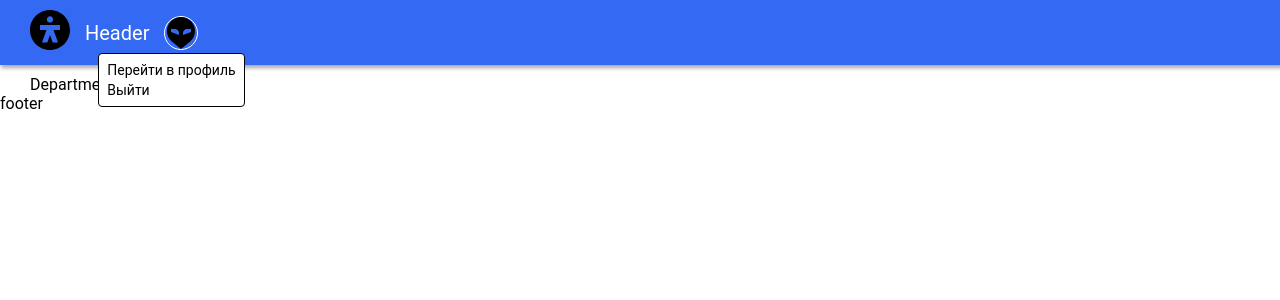
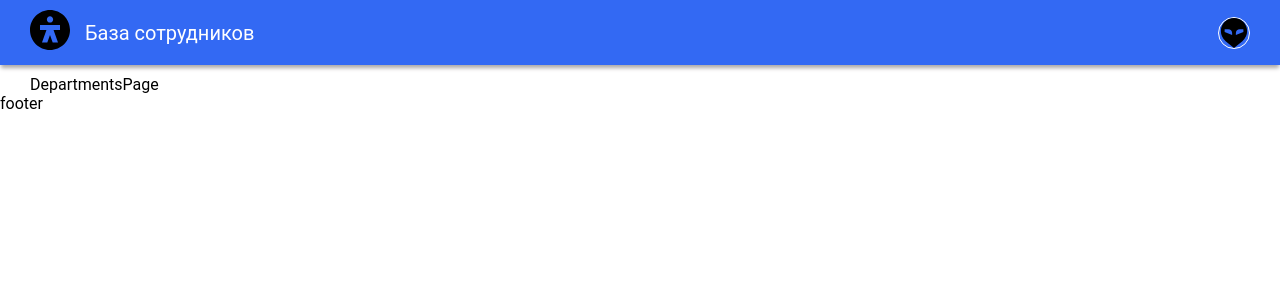
Before and after one commit to Verknot/webvgtu, a React (Create React App) app: page /registration in a window 1280 px wide. Both pictures are taken after a click on the element "Войти". Shown: the top 300 px of the page. Built offline with nearby package versions, Linux system fonts and the light colour scheme.

Commit message:
Задание 9.

```diff
--- a/package.json
+++ b/package.json
@@ -15,7 +15,8 @@
     "react-dom": "^18.3.1",
     "react-router-dom": "^7.0.1",
     "react-scripts": "5.0.1",
-    "typescript": "^4.9.5"
+    "typescript": "^4.9.5",
+    "@react-buddy/ide-toolbox": "^2.4.0"
   },
   "DevDependencies": {},
   "scripts": {
--- a/src/components/layouts/layout/Layout.tsx
+++ b/src/components/layouts/layout/Layout.tsx
@@ -19,10 +19,10 @@ export const Layout: FC<LayoutProps> = props => {
                     <LogoIcon/>
                 </div>
                 <div>
-                    <div>{title ?? 'Header'}</div>
+                    <div>{title ?? 'База сотрудников'}</div>
                     <div>{headerChild}</div>
                 </div>
-                <div>
+                <div className={ "layout__user-menu"}>
                     <UserMenu items={[{
                         id: "go_to_profile",
                         action: () => {},
--- a/src/components/layouts/layout/layoutStyles.scss
+++ b/src/components/layouts/layout/layoutStyles.scss
@@ -1,3 +1,4 @@
+@import "../../../styles/variables";
 .layout {
   position: fixed;
   inset: 0;
@@ -8,16 +9,20 @@
     position: fixed;
     width: 100%;
     top: 0;
-    background: #3369f3;
+    background: $color-blue;
     min-height: 65px;
     max-height: 65px;
     display: flex;
     align-items: center;
     padding: 0 30px;
-    color: #fff;
+    color: $color-white;
     font-size: 20px;
     gap: 15px;
-    box-shadow: 0 4px 4px -1px #aba8a8;
+    box-shadow: $shadow;
+  }
+
+  &__user-menu{
+    margin-left: auto;
   }
 
   &__body {
--- a/src/components/userMenu/UserMenu.tsx
+++ b/src/components/userMenu/UserMenu.tsx
@@ -1,26 +1,35 @@
-import {FC} from "react";
+import {FC, useState} from "react";
 import {UserIcon} from "../../assets/icons";
 import "./userMenuStyles.scss";
+import {UserMenuProps} from "./UserMenuProps";
 
-interface MenuItem {
-    id: string;
-    label: string;
-    action: () => void;
-}
-
-interface UserMenuProps {
-    items: Array<MenuItem>;
-}
 
 export const UserMenu: FC<UserMenuProps> = props => {
     const {items} = props;
+    const [show, setShow] = useState<boolean>(false);
+
+
+    const ShowMenuHelder = () =>{
+        setShow(prev =>!prev)
+    }
 
     return (
         <div className="user-menu">
-            <UserIcon/>
-            <div className="user-menu__menu">
-                {items.map(item => (<span key={item.id}>{item.label}</span>))}
-            </div>
+            <UserIcon onClick={ShowMenuHelder}/>
+            {show && (
+                <>
+                    <div className="user-menu__menu">
+                        {items.map(item => (
+                            <span className={"user-menu__menu-item"}
+                                  key={item.id}
+                                  onClick={item.action}
+                            >
+                                {item.label}
+                            </span>))}
+                    </div>
+                    <div className="user-menu__underlay" onClick={ShowMenuHelder}/>
+                </>
+            )}
         </div>
     )
 }
--- /dev/null
+++ b/src/components/userMenu/UserMenuProps.ts
@@ -0,0 +1,10 @@
+export interface MenuItem {
+    id: string;
+    label: string;
+    action: () => void;
+}
+
+
+export interface UserMenuProps {
+    items: Array<MenuItem>;
+}
--- a/src/components/userMenu/userMenuStyles.scss
+++ b/src/components/userMenu/userMenuStyles.scss
@@ -9,24 +9,41 @@
   align-items: center;
   border-radius: 50%;
   cursor: pointer;
+  font-weight: 600;
 
   &:hover {
     opacity: 0.9;
   }
 
+  &__underlay{
+    position: fixed;
+    inset:0;
+    background-color: $color-underlay;
+  }
+
   &__menu {
+    z-index: 9999;
     position: absolute;
     margin-top: 94px;
-    margin-right: 20px;
+    margin-right: 30px;
     border: 1px solid;
-    background-color: #fff;
-    color: #000;
-    padding: 8px;
+    background-color: $color-white;
+    color: $color-darkgrey;
+    padding: 12px;
     box-sizing: border-box;
     border-radius: 4px;
     display: flex;
     flex-direction: column;
     font-size: 14px;
     gap: 4px;
+    width: max-content;
+    max-width: 400px;
+    box-shadow: $shadow;
   }
+
+  &__menu-item{
+    &:hover {
+      opacity: 0.9;
+    }
 }
+}
--- a/src/styles/globalStyles.scss
+++ b/src/styles/globalStyles.scss
@@ -7,6 +7,7 @@
 
 *{
   font-family: "Roboto", sans-serif;
+  box-sizing: border-box;
 
   &::-webkit-scrollbar-track {
     -webkit-box-shadow: inset 0 0 6px $color-scrollShadow;
--- a/src/styles/variables.scss
+++ b/src/styles/variables.scss
@@ -4,3 +4,6 @@ $color-dirtyWhite: #f5f5f5;
 $color-darkgrey: #555555;
 $color-blue: #3369f3;
 $color-white: #ffffff;
+$color-underlay: #000000014;
+
+$shadow: 0px 4px 4px -1px #aba8a8
```
